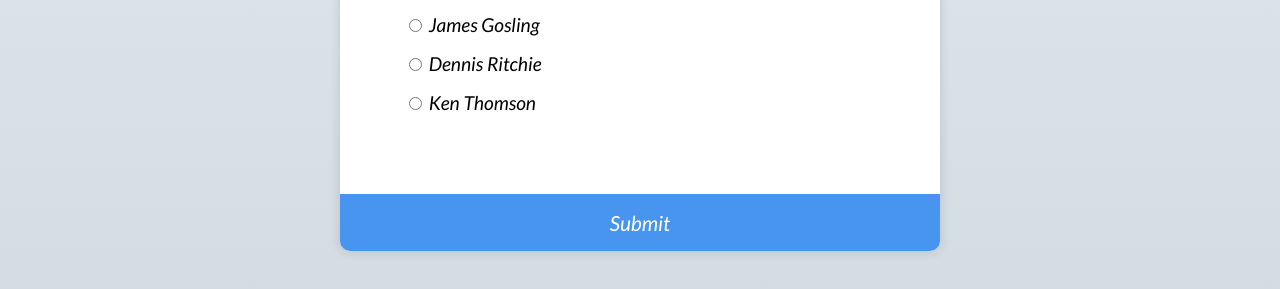
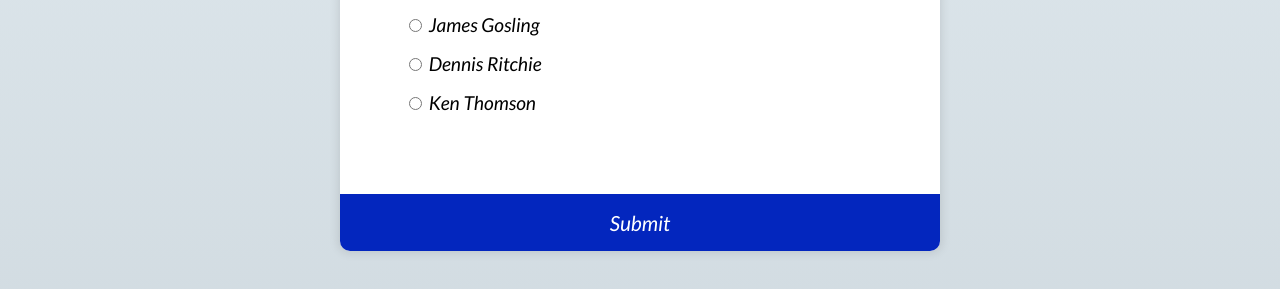
Before and after one commit to tomito26/quiz-app, a plain HTML site: page index.html in a window 1280 px wide. Both pictures are taken after a click on the button "Submit". Shown: the part 357-646 px from the top of the page. Drawn offline with nearby package versions, Linux system fonts and the light colour scheme.

Commit message:
changed  quizdata object

```diff
--- a/css/styles.css
+++ b/css/styles.css
@@ -51,3 +51,7 @@ button{
 button:hover {
     background-color: #4361ee;
 }
+button:focus{
+    outline: none;
+    background-color: #0326be;
+}
--- a/js/script.js
+++ b/js/script.js
@@ -24,7 +24,7 @@ const quizData = [
     correct: "b",
   },
   {
-    quiz: "The answers below shows different technologies and the organisations which created them.Which of the answers is false?",
+    quiz: "The answers below shows different technologies and the organisations that created them.Which of the answers is false?",
     a: "Python - FaceBook",
     b: "Bootstrap - Twitter",
     c: "Angular - Google",
```
